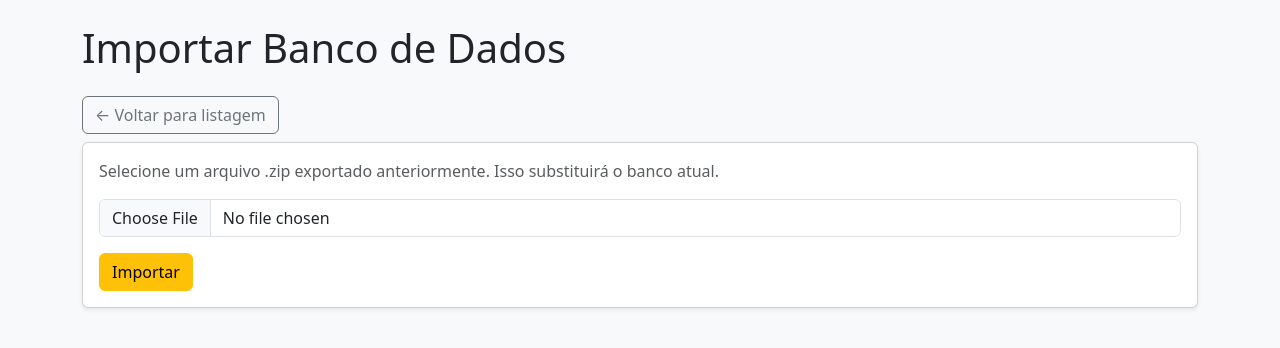
After one commit to luizhj/buscador-carros, a Flask app: page /import in a window 1280 px wide. The commit adds this page. Shown: the top 348 px of the page. Run offline with Flask 3, Linux system fonts and the light colour scheme.

Commit message:
feat: exportar e importar banco de dados (.zip)

```diff
--- a/scraper/spiders/olx_spider.py
+++ b/scraper/spiders/olx_spider.py
@@ -133,7 +133,7 @@ class OlxSpider(scrapy.Spider):
         for ad in ads:
             title = (ad.get("subject") or "")
             lower = title.lower()
-            if "*" in title or "retirada de peça" in lower or "entrada" in lower or "parcelas" in lower:
+            if "*" in title or "retirada de peça" in lower or "entrada" in lower or "parcelas" in lower or "sucata" in lower:
                 continue
             item = self._item_from_listing_data(ad)
             yield item
--- a/web/app.py
+++ b/web/app.py
@@ -1,9 +1,12 @@
 import os
 import sys
 import json
+import zipfile
+import io
 import subprocess
 import threading
-from flask import Flask, render_template, request, Response, redirect, url_for
+import shutil
+from flask import Flask, render_template, request, Response, redirect, url_for, send_file
 import urllib.request
 
 _project_root = os.path.abspath(os.path.join(os.path.dirname(__file__), ".."))
@@ -391,6 +394,51 @@ def save_compounds():
     return ("", 200)
 
 
+DB_PATH = os.path.join(_project_root, "car_listings.db")
+
+
+@app.route("/export")
+def export_db():
+    buf = io.BytesIO()
+    with zipfile.ZipFile(buf, "w", zipfile.ZIP_DEFLATED) as zf:
+        zf.write(DB_PATH, "car_listings.db")
+        cfg = os.path.join(_project_root, "config.py")
+        if os.path.exists(cfg):
+            zf.write(cfg, "config.py")
+        if os.path.exists(COMPOUND_PATH):
+            zf.write(COMPOUND_PATH, "models_compostos.json")
+    buf.seek(0)
+    return send_file(buf, mimetype="application/zip", as_attachment=True, download_name="carros-olx.zip")
+
+
+@app.route("/import")
+def import_page():
+    return render_template("import.html")
+
+
+@app.route("/import", methods=["POST"])
+def import_db():
+    f = request.files.get("file")
+    if not f or not f.filename.endswith(".zip"):
+        return redirect(url_for("import_page"))
+
+    zf = zipfile.ZipFile(f.stream)
+    tmp = _project_root + "/.car_listings_import.db"
+    with open(tmp, "wb") as out:
+        out.write(zf.read("car_listings.db"))
+    if "config.py" in zf.namelist():
+        zf.extract("config.py", _project_root)
+    if "models_compostos.json" in zf.namelist():
+        zf.extract("models_compostos.json", _project_root)
+    zf.close()
+
+    from models import engine, init_db
+    engine.dispose()
+    os.replace(tmp, DB_PATH)
+    init_db()
+    return redirect("/")
+
+
 @app.route("/config")
 def config_page():
     try:
--- /dev/null
+++ b/web/templates/import.html
@@ -0,0 +1,27 @@
+<!DOCTYPE html>
+<html lang="pt-BR">
+<head>
+<meta charset="UTF-8">
+<meta name="viewport" content="width=device-width, initial-scale=1">
+<title>Importar — Carros OLX</title>
+<link href="https://cdn.jsdelivr.net/npm/bootstrap@5.3/dist/css/bootstrap.min.css" rel="stylesheet">
+</head>
+<body class="bg-light">
+<div class="container py-4">
+  <h1 class="mb-4">Importar Banco de Dados</h1>
+  <a href="/" class="btn btn-outline-secondary mb-2">&larr; Voltar para listagem</a>
+
+  <div class="card shadow-sm">
+    <div class="card-body">
+      <p class="text-muted">Selecione um arquivo .zip exportado anteriormente. Isso substituirá o banco atual.</p>
+      <form method="POST" enctype="multipart/form-data">
+        <div class="mb-3">
+          <input type="file" name="file" class="form-control" accept=".zip" required>
+        </div>
+        <button type="submit" class="btn btn-warning">Importar</button>
+      </form>
+    </div>
+  </div>
+</div>
+</body>
+</html>
--- a/web/templates/index.html
+++ b/web/templates/index.html
@@ -19,6 +19,8 @@
         <a href="/config" class="btn btn-outline-warning btn-sm">Configurar</a>
         <a href="/ignorados" class="btn btn-outline-secondary btn-sm">Ignorados</a>
         <a href="/favoritos" class="btn btn-outline-danger btn-sm">♥ Favoritos</a>
+        <a href="/export" class="btn btn-outline-success btn-sm" style="margin-top:8px;">⬇ Exportar</a>
+        <a href="/import" class="btn btn-outline-success btn-sm">⬆ Importar</a>
       </div>
       <div class="card shadow-sm">
         <div class="card-header fw-bold" role="button" data-bs-toggle="collapse" data-bs-target="#brands-collapse" aria-expanded="true">
```
